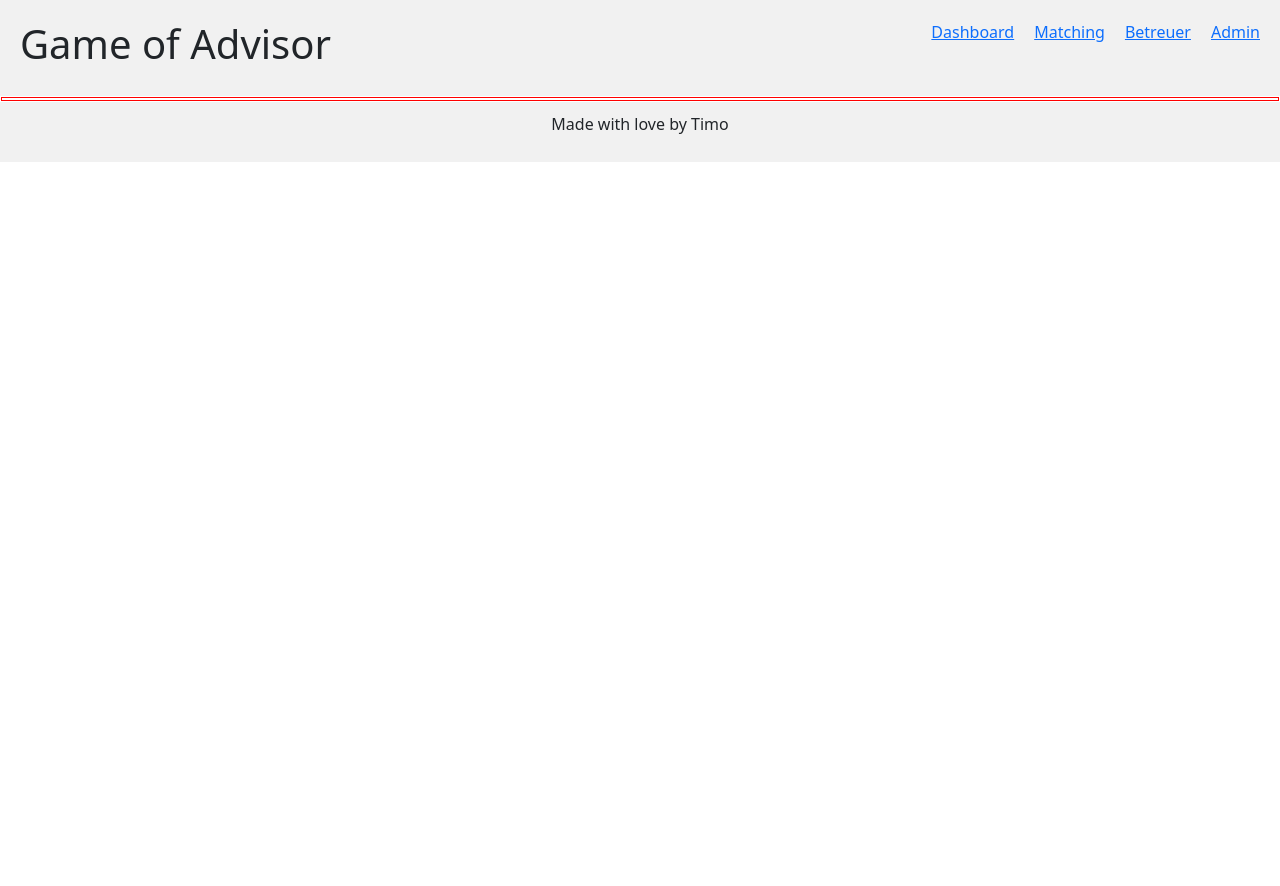
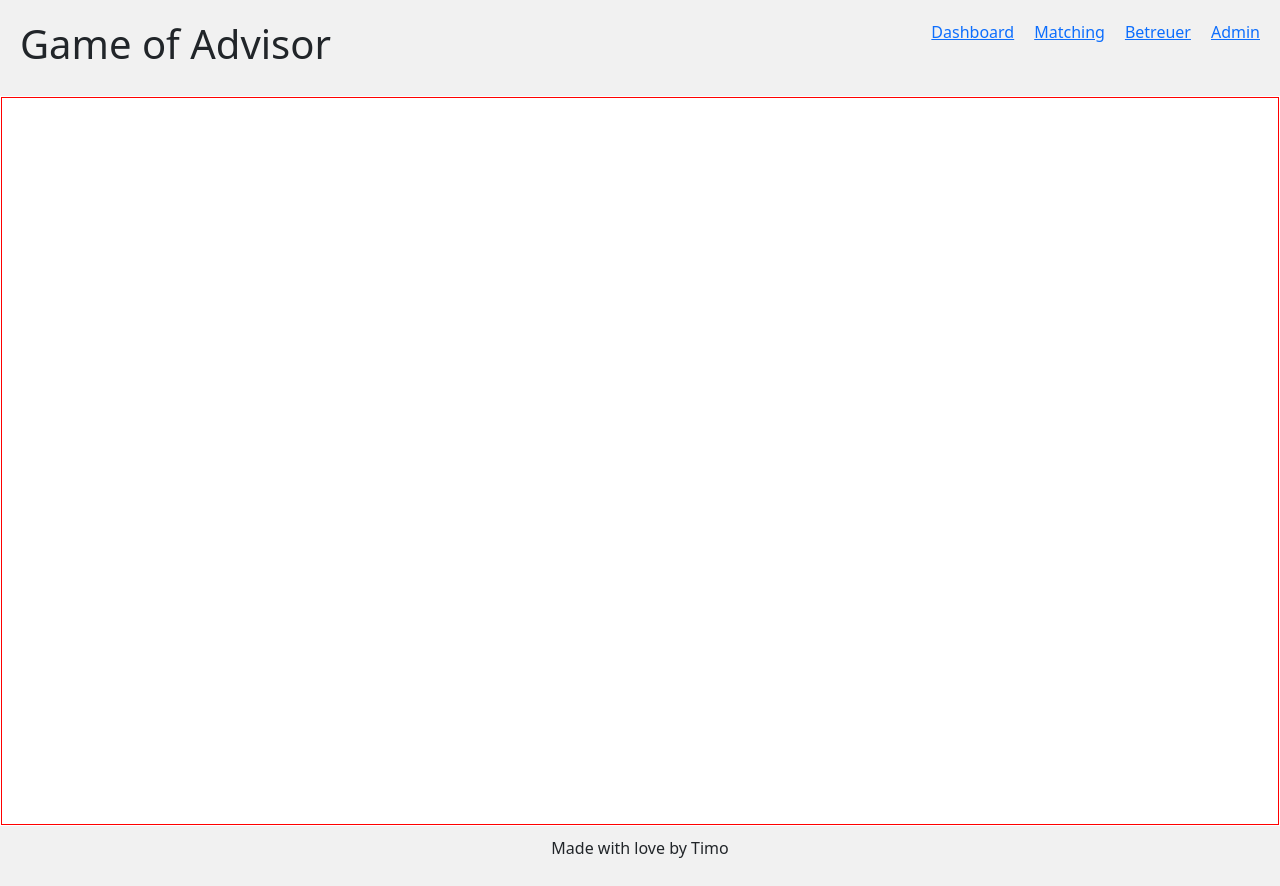
Before and after one commit to timo-nsk/game-of-advisors, an Angular app in the folder frontend/: page / in a window 1280 px wide. Before the commit the page ends 800 px from the top, so only its background shows below. Built offline with nearby package versions, Linux system fonts and the light colour scheme.

Commit message:
update styling

```diff
--- a/frontend/src/app/app.component.css
+++ b/frontend/src/app/app.component.css
@@ -1,3 +1,7 @@
+main {
+  height: 91vh;
+}
+
 ul {
   display: flex;
   gap: 20px;
```
